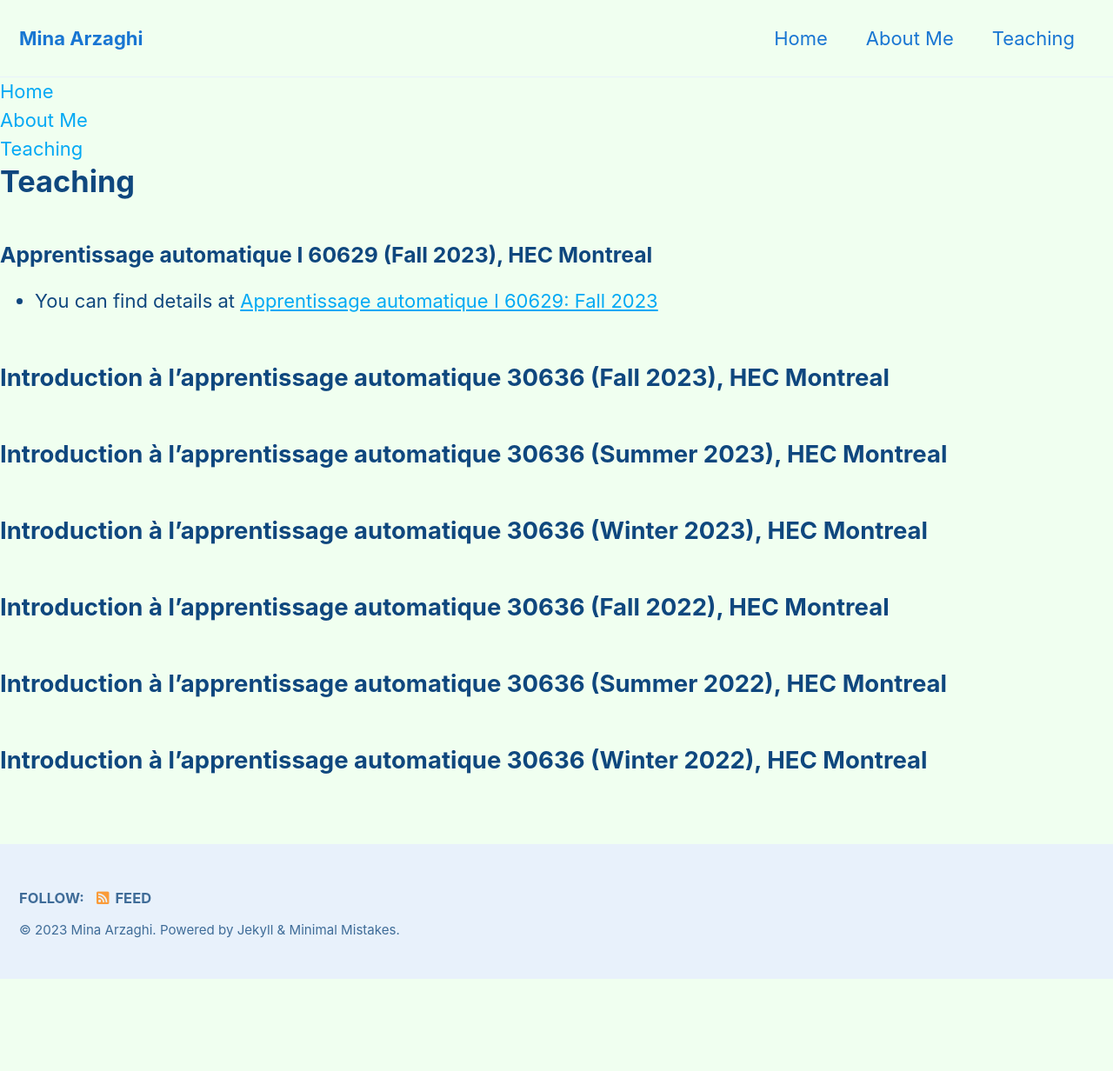
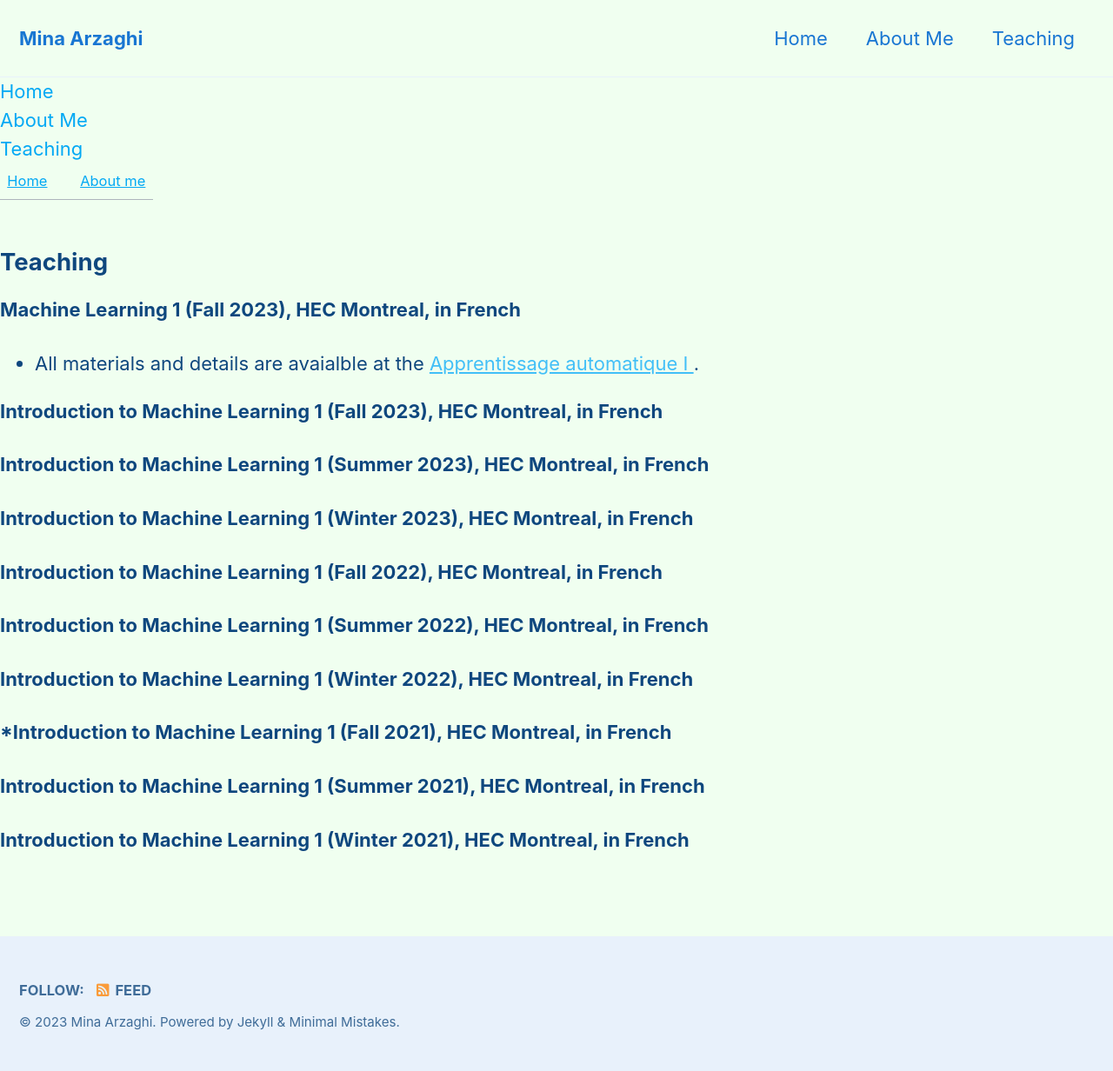
Before and after one commit to MinaArzaghi/MinaArzaghi.github.io, a Jekyll site: the page built from teaching.md, in a window 1280 px wide. Shown: the whole page at 87% size. Built offline with Jekyll 4.4.1, drawn with Linux system fonts in a browser that asks for light colours; cached includes are drawn as plain includes; our own code applies the rules of GitHub Pages for plain Markdown files; before the commit the page ends 1126 px from its top, so only the background shows below that.

Commit message:
adding new files

```diff
--- /dev/null
+++ b/_confog.yml
@@ -0,0 +1,5 @@
+theme: jekyll-theme-minimal
+logo: Capture.png
+# google_analytics: UA-9578462-2
+title: Mina Arzaghi
+description: PhD Student | Data Science Enthusiast | Teacher
--- a/teaching.md
+++ b/teaching.md
@@ -1,16 +1,26 @@
-# Teaching
 
-### Apprentissage automatique I 60629 (Fall 2023), HEC Montreal
- + You can find details at [Apprentissage automatique I 60629: Fall 2023](60629_A2023.md)
+| [Home](index.md) | | [About me](aboutme.md) |
 
-## Introduction à l'apprentissage automatique 30636 (Fall 2023), HEC Montreal
+## Teaching
 
-## Introduction à l'apprentissage automatique 30636 (Summer 2023), HEC Montreal
+**Machine Learning 1 (Fall 2023), HEC Montreal, in French**
 
-## Introduction à l'apprentissage automatique 30636 (Winter 2023), HEC Montreal
+- All materials and details are avaialble at the [Apprentissage automatique I ]().
 
-## Introduction à l'apprentissage automatique 30636 (Fall 2022), HEC Montreal
+**Introduction to Machine Learning 1 (Fall 2023), HEC Montreal, in French**
 
-## Introduction à l'apprentissage automatique 30636 (Summer 2022), HEC Montreal
+**Introduction to Machine Learning 1 (Summer 2023), HEC Montreal, in French**
 
-## Introduction à l'apprentissage automatique 30636 (Winter 2022), HEC Montreal
+**Introduction to Machine Learning 1 (Winter 2023), HEC Montreal, in French**
+
+**Introduction to Machine Learning 1 (Fall 2022), HEC Montreal, in French**
+
+**Introduction to Machine Learning 1 (Summer 2022), HEC Montreal, in French**
+
+**Introduction to Machine Learning 1 (Winter 2022), HEC Montreal, in French**
+
+***Introduction to Machine Learning 1 (Fall 2021), HEC Montreal, in French**
+
+**Introduction to Machine Learning 1 (Summer 2021), HEC Montreal, in French**
+
+**Introduction to Machine Learning 1 (Winter 2021), HEC Montreal, in French**
```
Also changed, not shown: aboutme.md (added, +24 -0 lines), index.md (added, +3 -0 lines), Capture.JPG (added), README.md.
